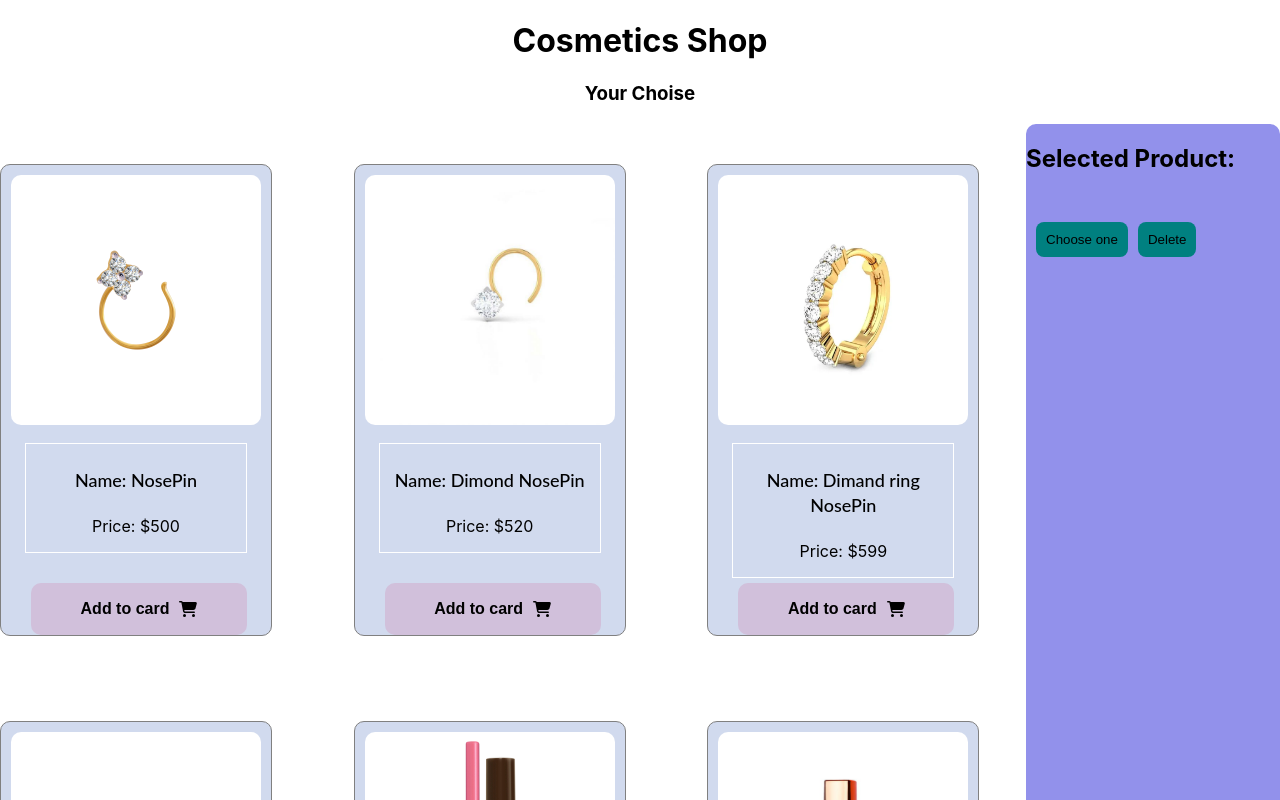
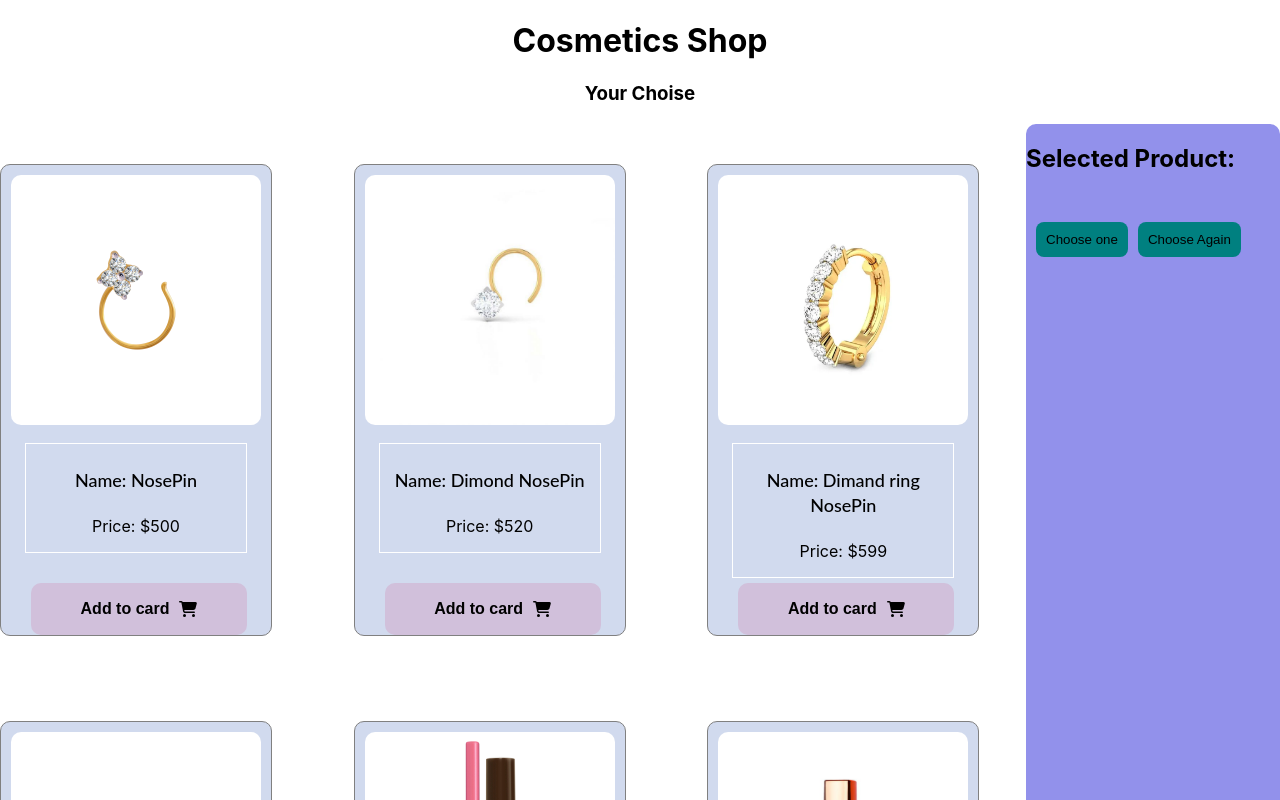
Before and after one commit to Amenakter/Luck-one, a React (Create React App) app: page / in a window 1280 px wide. Shown: the top 800 px of the page. Built offline with nearby package versions, Linux system fonts and the light colour scheme.

Commit message:
README file update

```diff
--- a/src/components/cosmetic/Cosmetic.js
+++ b/src/components/cosmetic/Cosmetic.js
@@ -65,7 +65,7 @@ const Cosmetic = () => {
             }
             <div className='cart-btn'>
             <button onClick={()=>chooseProduct(cart)}>Choose one</button>
-            <button onClick={deleted}>Delete</button>
+            <button onClick={deleted}>Choose Again</button>
           </div>
 
 
```
